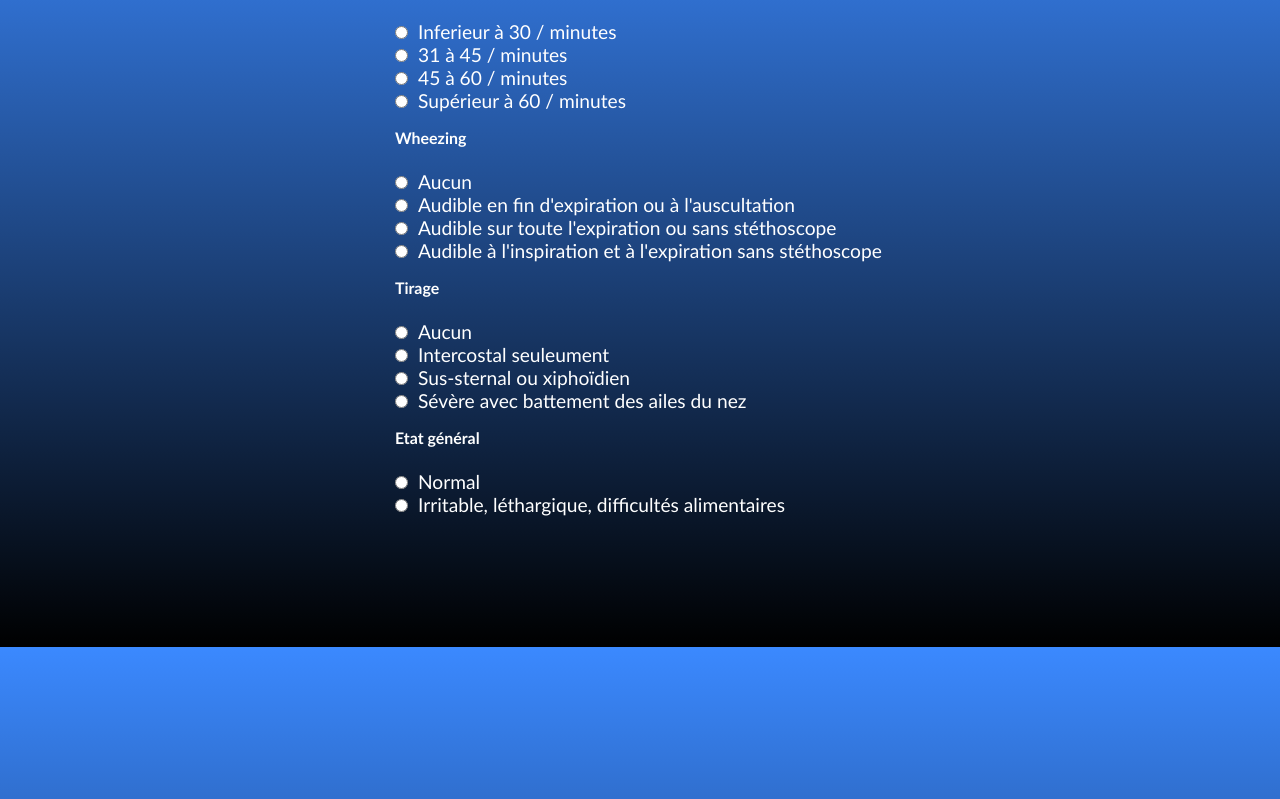
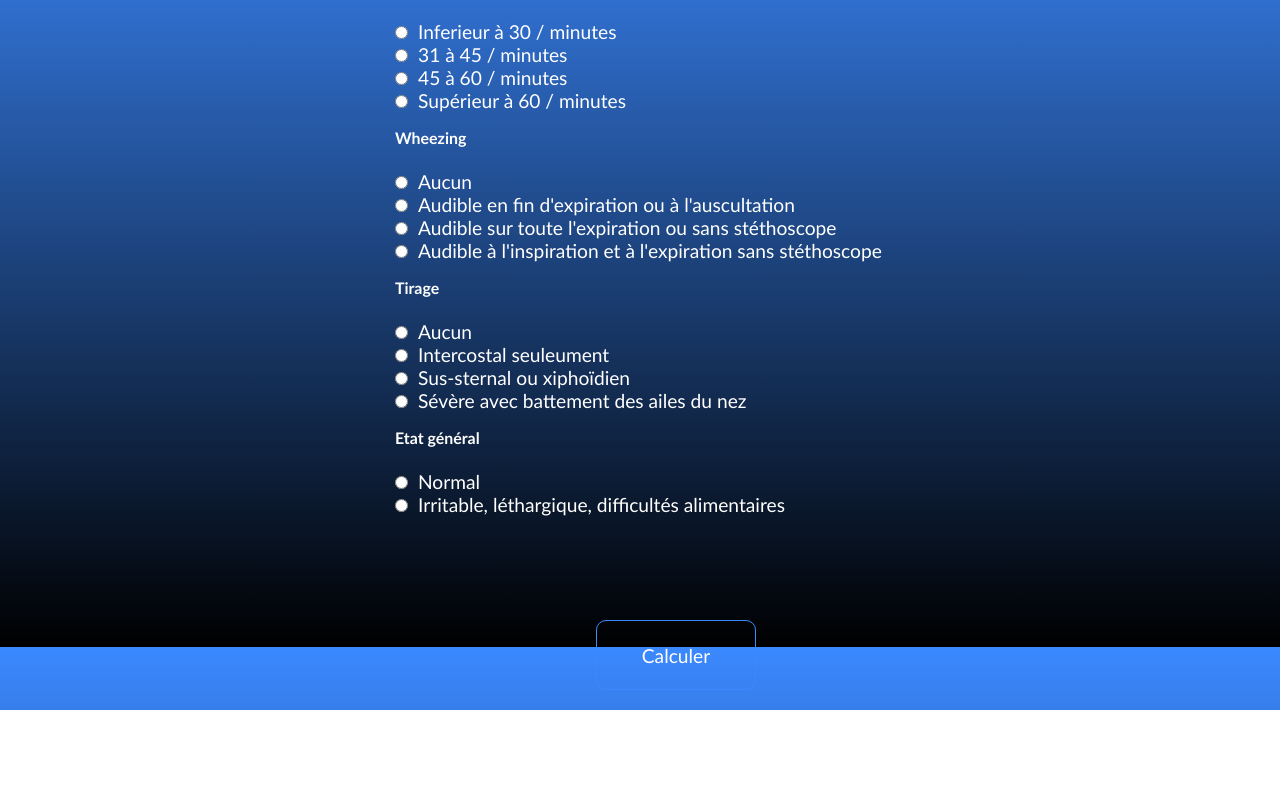
Before and after one commit to FromageJaune/mon-site5, a plain HTML site: page index.html in a window 1280 px wide. Shown: the part 153-952 px from the top of the page. After the commit the page ends 863 px from the top, so only its background shows below. Drawn offline with Linux system fonts and the light colour scheme.

Commit message:
Add files via upload

```diff
--- a/style.css
+++ b/style.css
@@ -73,7 +73,7 @@ html {
     display: flex;
     position: absolute;
     margin-left: 45%;
-    margin-top: 1300px;
+    margin-top: 700px;
 }
 ol{
 
```
